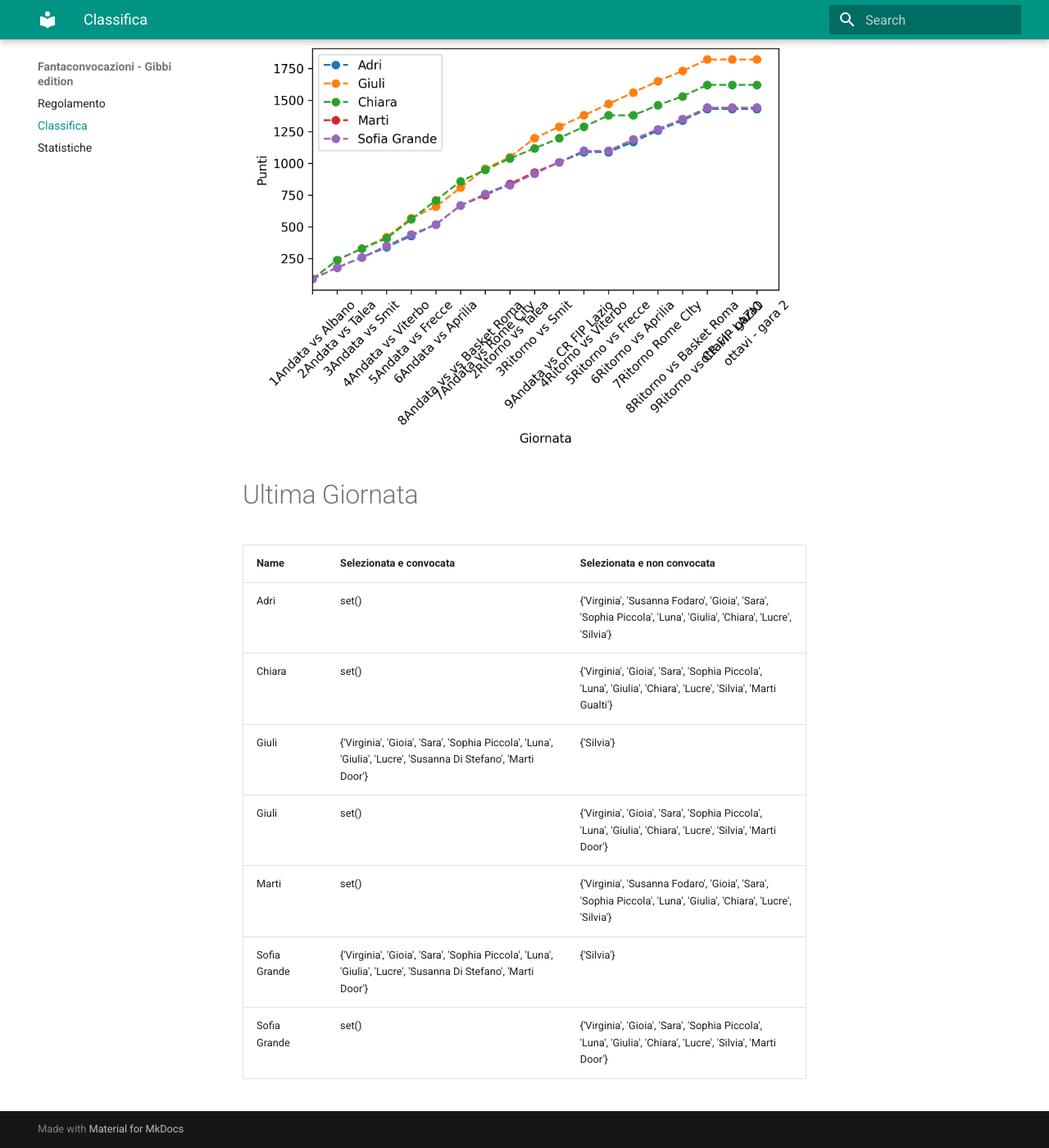
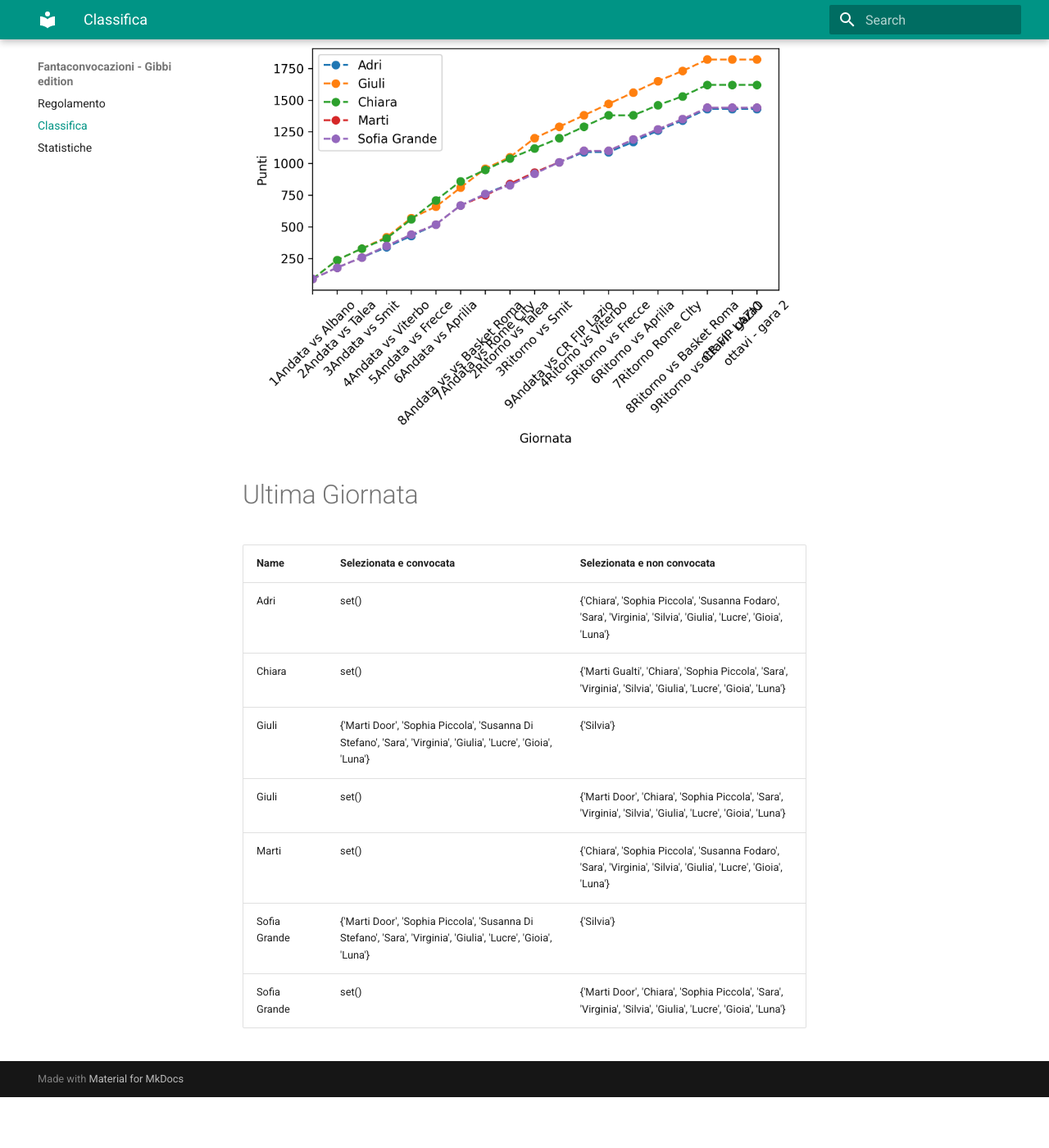
Before and after one commit to martinig94/fantagibbi, an MkDocs documentation site: the page built from docs/Classifica.md, in a window 1280 px wide and 1400 px high, scrolled down 565 px. Shown: the whole window at 82% size. Built offline with MkDocs 1.6.1 and Material for MkDocs 9.7.7, drawn with Linux system fonts in a browser that asks for light colours; after the commit the page ends 1903 px from its top, so only the background shows below that.

Commit message:
Auto-update from main.py

```diff
--- a/docs/Classifica.md
+++ b/docs/Classifica.md
@@ -18,11 +18,11 @@
 <!-- START_TABLE CORRECT -->
 | Name         | Selezionata e convocata                                                                                        | Selezionata e non convocata                                                                                      |
 |:-------------|:---------------------------------------------------------------------------------------------------------------|:-----------------------------------------------------------------------------------------------------------------|
-| Adri         | set()                                                                                                          | {'Virginia', 'Susanna Fodaro', 'Gioia', 'Sara', 'Sophia Piccola', 'Luna', 'Giulia', 'Chiara', 'Lucre', 'Silvia'} |
-| Chiara       | set()                                                                                                          | {'Virginia', 'Gioia', 'Sara', 'Sophia Piccola', 'Luna', 'Giulia', 'Chiara', 'Lucre', 'Silvia', 'Marti Gualti'}   |
-| Giuli        | {'Virginia', 'Gioia', 'Sara', 'Sophia Piccola', 'Luna', 'Giulia', 'Lucre', 'Susanna Di Stefano', 'Marti Door'} | {'Silvia'}                                                                                                       |
-| Giuli        | set()                                                                                                          | {'Virginia', 'Gioia', 'Sara', 'Sophia Piccola', 'Luna', 'Giulia', 'Chiara', 'Lucre', 'Silvia', 'Marti Door'}     |
-| Marti        | set()                                                                                                          | {'Virginia', 'Susanna Fodaro', 'Gioia', 'Sara', 'Sophia Piccola', 'Luna', 'Giulia', 'Chiara', 'Lucre', 'Silvia'} |
-| Sofia Grande | {'Virginia', 'Gioia', 'Sara', 'Sophia Piccola', 'Luna', 'Giulia', 'Lucre', 'Susanna Di Stefano', 'Marti Door'} | {'Silvia'}                                                                                                       |
-| Sofia Grande | set()                                                                                                          | {'Virginia', 'Gioia', 'Sara', 'Sophia Piccola', 'Luna', 'Giulia', 'Chiara', 'Lucre', 'Silvia', 'Marti Door'}     |
+| Adri         | set()                                                                                                          | {'Chiara', 'Sophia Piccola', 'Susanna Fodaro', 'Sara', 'Virginia', 'Silvia', 'Giulia', 'Lucre', 'Gioia', 'Luna'} |
+| Chiara       | set()                                                                                                          | {'Marti Gualti', 'Chiara', 'Sophia Piccola', 'Sara', 'Virginia', 'Silvia', 'Giulia', 'Lucre', 'Gioia', 'Luna'}   |
+| Giuli        | {'Marti Door', 'Sophia Piccola', 'Susanna Di Stefano', 'Sara', 'Virginia', 'Giulia', 'Lucre', 'Gioia', 'Luna'} | {'Silvia'}                                                                                                       |
+| Giuli        | set()                                                                                                          | {'Marti Door', 'Chiara', 'Sophia Piccola', 'Sara', 'Virginia', 'Silvia', 'Giulia', 'Lucre', 'Gioia', 'Luna'}     |
+| Marti        | set()                                                                                                          | {'Chiara', 'Sophia Piccola', 'Susanna Fodaro', 'Sara', 'Virginia', 'Silvia', 'Giulia', 'Lucre', 'Gioia', 'Luna'} |
+| Sofia Grande | {'Marti Door', 'Sophia Piccola', 'Susanna Di Stefano', 'Sara', 'Virginia', 'Giulia', 'Lucre', 'Gioia', 'Luna'} | {'Silvia'}                                                                                                       |
+| Sofia Grande | set()                                                                                                          | {'Marti Door', 'Chiara', 'Sophia Piccola', 'Sara', 'Virginia', 'Silvia', 'Giulia', 'Lucre', 'Gioia', 'Luna'}     |
 <!-- END_TABLE CORRECT -->
```
